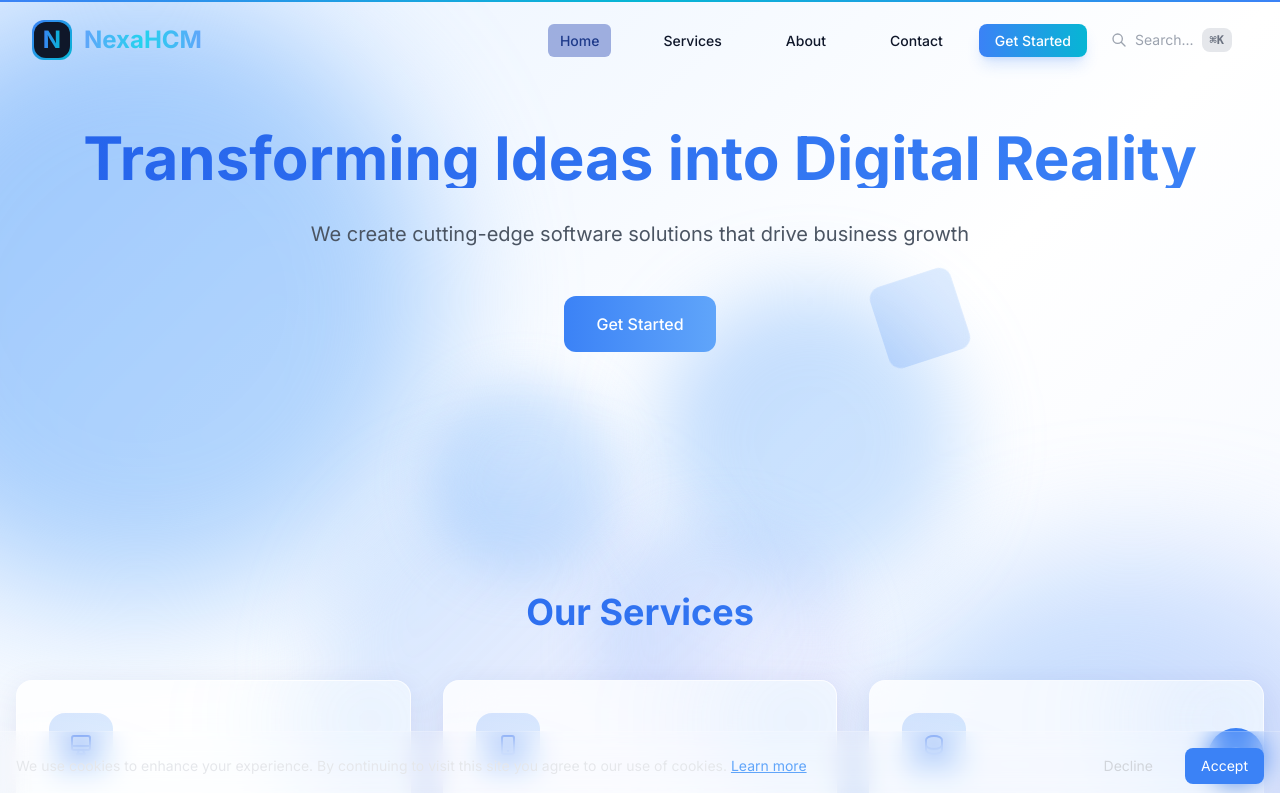
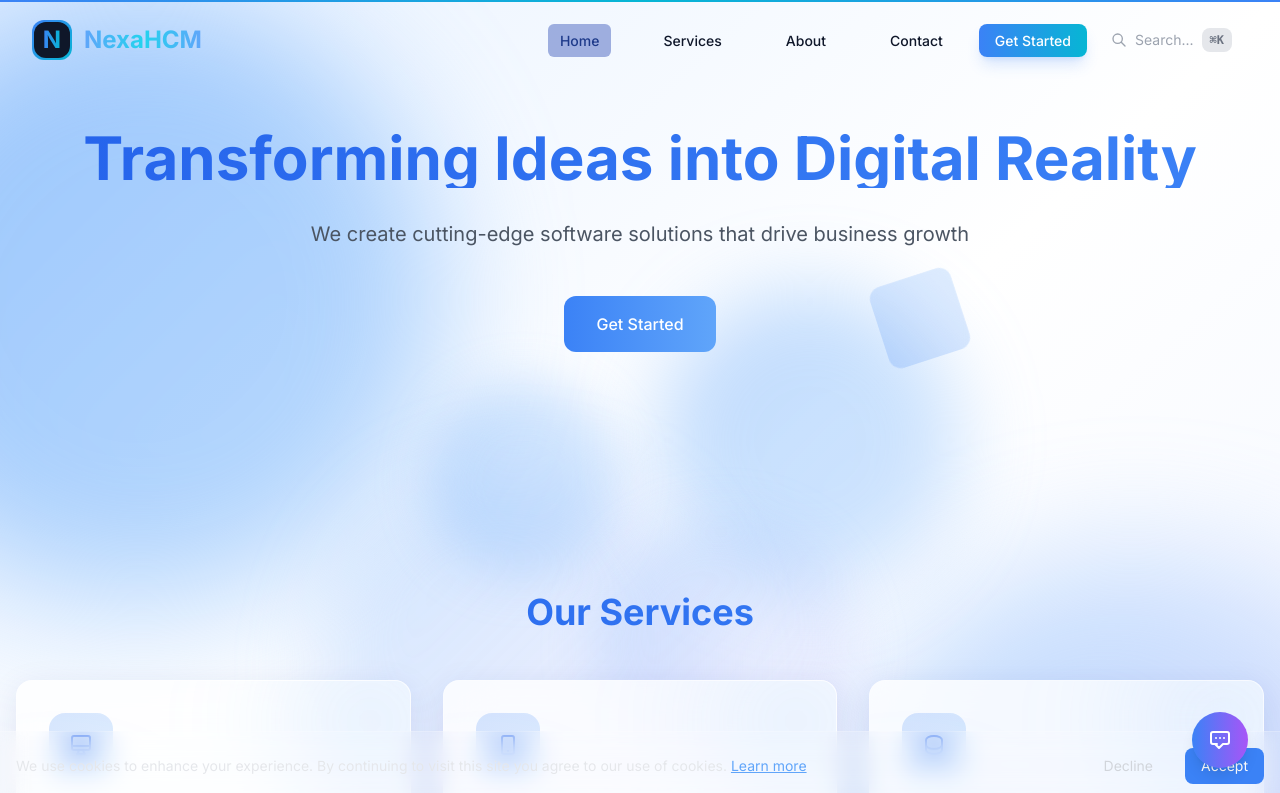
Before and after one commit to Prasanthk4/nexahcm, a React (Vite) app: page / in a window 1280 px wide. Shown: the top 793 px of the page. Built offline with nearby package versions, Linux system fonts and the light colour scheme.

Commit message:
style: Improve chat widget visibility and positioning

```diff
--- a/src/components/ChatWidget.jsx
+++ b/src/components/ChatWidget.jsx
@@ -121,28 +121,28 @@ const ChatWidget = () => {
             initial={{ opacity: 0, y: 20 }}
             animate={{ opacity: 1, y: 0 }}
             exit={{ opacity: 0, y: 20 }}
-            className="fixed bottom-20 right-4 z-40 w-80 h-96 bg-white/10 backdrop-blur-md rounded-lg shadow-lg border border-white/20 flex flex-col"
+            className="fixed bottom-24 right-8 z-50 w-96 h-[32rem] bg-gradient-to-br from-blue-600/95 to-purple-600/95 backdrop-blur-xl rounded-2xl shadow-2xl border border-white/20 flex flex-col overflow-hidden"
           >
             {/* Header */}
-            <div className="p-4 border-b border-white/20">
-              <h3 className="text-lg font-semibold text-white">Chat Support</h3>
+            <div className="p-6 border-b border-white/20 bg-gradient-to-r from-blue-500/30 to-purple-500/30">
+              <h3 className="text-xl font-semibold text-white">Chat Support</h3>
             </div>
 
             {/* Messages */}
-            <div className="flex-1 p-4 overflow-y-auto space-y-4">
+            <div className="flex-1 p-4 overflow-y-auto space-y-4 custom-scrollbar">
               {messages.map((message, index) => (
                 <div
                   key={index}
                   className={`flex ${message.sender === 'user' ? 'justify-end' : 'justify-start'}`}
                 >
                   <div
-                    className={`max-w-[75%] break-words p-3 rounded-lg ${
+                    className={`max-w-[75%] break-words p-3 rounded-xl ${
                       message.sender === 'user'
-                        ? 'bg-blue-500 text-white'
-                        : 'bg-gray-700 text-white'
+                        ? 'bg-white/20 text-white'
+                        : 'bg-white/10 text-white'
                     }`}
                   >
-                    <div className="text-xs text-gray-300 mb-1">
+                    <div className="text-xs text-white/70 mb-1">
                       {message.timestamp}
                     </div>
                     <div className="whitespace-pre-wrap">
@@ -153,7 +153,7 @@ const ChatWidget = () => {
               ))}
               {isTyping && (
                 <div className="flex justify-start">
-                  <div className="bg-gray-700 text-white px-4 py-2 rounded-lg">
+                  <div className="bg-white/10 text-white px-4 py-2 rounded-xl">
                     <div className="flex gap-1">
                       <span className="w-2 h-2 bg-white/60 rounded-full animate-bounce" style={{ animationDelay: '0ms' }} />
                       <span className="w-2 h-2 bg-white/60 rounded-full animate-bounce" style={{ animationDelay: '150ms' }} />
@@ -167,12 +167,12 @@ const ChatWidget = () => {
 
             {/* Quick Replies */}
             {messages.length === 0 && (
-              <div className="px-4 pb-2 flex flex-wrap gap-2">
+              <div className="px-6 pb-4 flex flex-wrap gap-2">
                 {quickReplies.map((reply, index) => (
                   <button
                     key={index}
                     onClick={() => handleQuickReply(reply)}
-                    className="px-3 py-1 text-sm bg-white/10 hover:bg-white/20 text-white rounded-full transition-colors"
+                    className="px-4 py-2 text-sm bg-white/10 hover:bg-white/20 text-white rounded-xl transition-all hover:scale-105"
                   >
                     {reply.text}
                   </button>
@@ -181,26 +181,26 @@ const ChatWidget = () => {
             )}
 
             {/* Input */}
-            <form onSubmit={handleSubmit} className="p-4 border-t border-white/20">
-              <div className="flex items-center gap-2">
+            <form onSubmit={handleSubmit} className="p-6 border-t border-white/20 bg-gradient-to-r from-blue-500/30 to-purple-500/30">
+              <div className="flex items-center gap-3">
                 <div className="flex-1 relative">
                   <input
                     type="text"
                     value={inputValue}
                     onChange={(e) => setInputValue(e.target.value)}
                     placeholder="Type your message..."
-                    className="w-full px-4 py-3 bg-white/10 rounded-lg focus:outline-none focus:ring-2 focus:ring-blue-500 text-white placeholder-gray-400"
+                    className="w-full px-4 py-3 bg-white/10 rounded-xl focus:outline-none focus:ring-2 focus:ring-white/30 text-white placeholder-white/50"
                     required
                   />
                 </div>
                 <button
                   type="submit"
                   disabled={isSubmitting}
-                  className={`px-6 py-3 bg-blue-500 text-white rounded-lg transition-colors ${
-                    isSubmitting ? 'opacity-50 cursor-not-allowed' : 'hover:bg-blue-600'
+                  className={`px-6 py-3 bg-white/20 text-white rounded-xl transition-all ${
+                    isSubmitting ? 'opacity-50 cursor-not-allowed' : 'hover:bg-white/30 hover:scale-105'
                   }`}
                 >
-                  {isSubmitting ? '...' : 'Send'}
+                  Send
                 </button>
               </div>
             </form>
@@ -209,40 +209,34 @@ const ChatWidget = () => {
       </AnimatePresence>
 
       {/* Toggle Button */}
-      <motion.button
+      <button
         onClick={() => setIsOpen(!isOpen)}
-        className="fixed bottom-4 right-4 z-40 p-4 bg-blue-500 text-white rounded-full shadow-lg hover:bg-blue-600 transition-colors"
-        whileHover={{ scale: 1.05 }}
-        whileTap={{ scale: 0.95 }}
-      >
-        {unreadCount > 0 && (
-          <span className="absolute -top-1 -right-1 w-5 h-5 bg-red-500 text-white text-xs flex items-center justify-center rounded-full">
-            {unreadCount}
-          </span>
-        )}
-        <svg
-          className="w-6 h-6"
-          fill="none"
-          stroke="currentColor"
-          viewBox="0 0 24 24"
+        className={`fixed bottom-8 right-8 z-50 p-4 rounded-full bg-gradient-to-r from-blue-500 to-purple-500 text-white shadow-lg transition-transform hover:scale-110 ${
+          unreadCount > 0 ? 'animate-bounce' : ''
+        }`}
       >
         {isOpen ? (
+          <svg className="w-6 h-6" fill="none" viewBox="0 0 24 24" stroke="currentColor">
+            <path strokeLinecap="round" strokeLinejoin="round" strokeWidth={2} d="M6 18L18 6M6 6l12 12" />
+          </svg>
+        ) : (
+          <>
+            <svg className="w-6 h-6" fill="none" viewBox="0 0 24 24" stroke="currentColor">
               <path
                 strokeLinecap="round"
                 strokeLinejoin="round"
                 strokeWidth={2}
-              d="M6 18L18 6M6 6l12 12"
+                d="M8 10h.01M12 10h.01M16 10h.01M9 16H5a2 2 0 01-2-2V6a2 2 0 012-2h14a2 2 0 012 2v8a2 2 0 01-2 2h-4l-4 4-4-4z"
               />
-          ) : (
-            <path
-              strokeLinecap="round"
-              strokeLinejoin="round"
-              strokeWidth={2}
-              d="M8 12h.01M12 12h.01M16 12h.01M21 12c0 4.418-4.03 8-9 8a9.863 9.863 0 01-4.255-.949L3 20l1.395-3.72C3.512 15.042 3 13.574 3 12c0-4.418 4.03-8 9-8s9 3.582 9 8z"
-            />
+            </svg>
+            {unreadCount > 0 && (
+              <span className="absolute -top-1 -right-1 bg-red-500 text-white text-xs w-5 h-5 rounded-full flex items-center justify-center">
+                {unreadCount}
+              </span>
             )}
-        </svg>
-      </motion.button>
+          </>
+        )}
+      </button>
     </>
   );
 };
```
Lines whose indentation alone changed are shown as unchanged.
